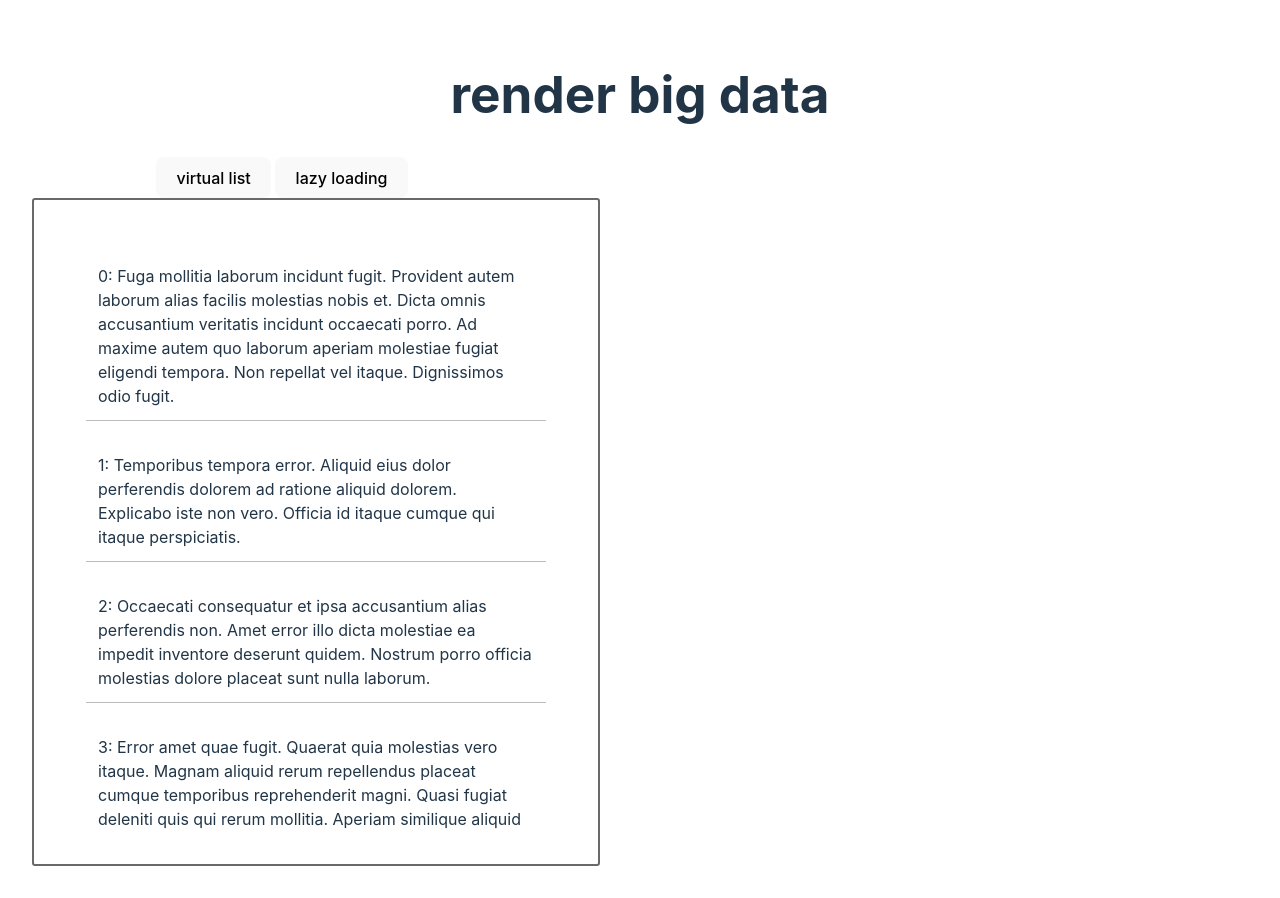
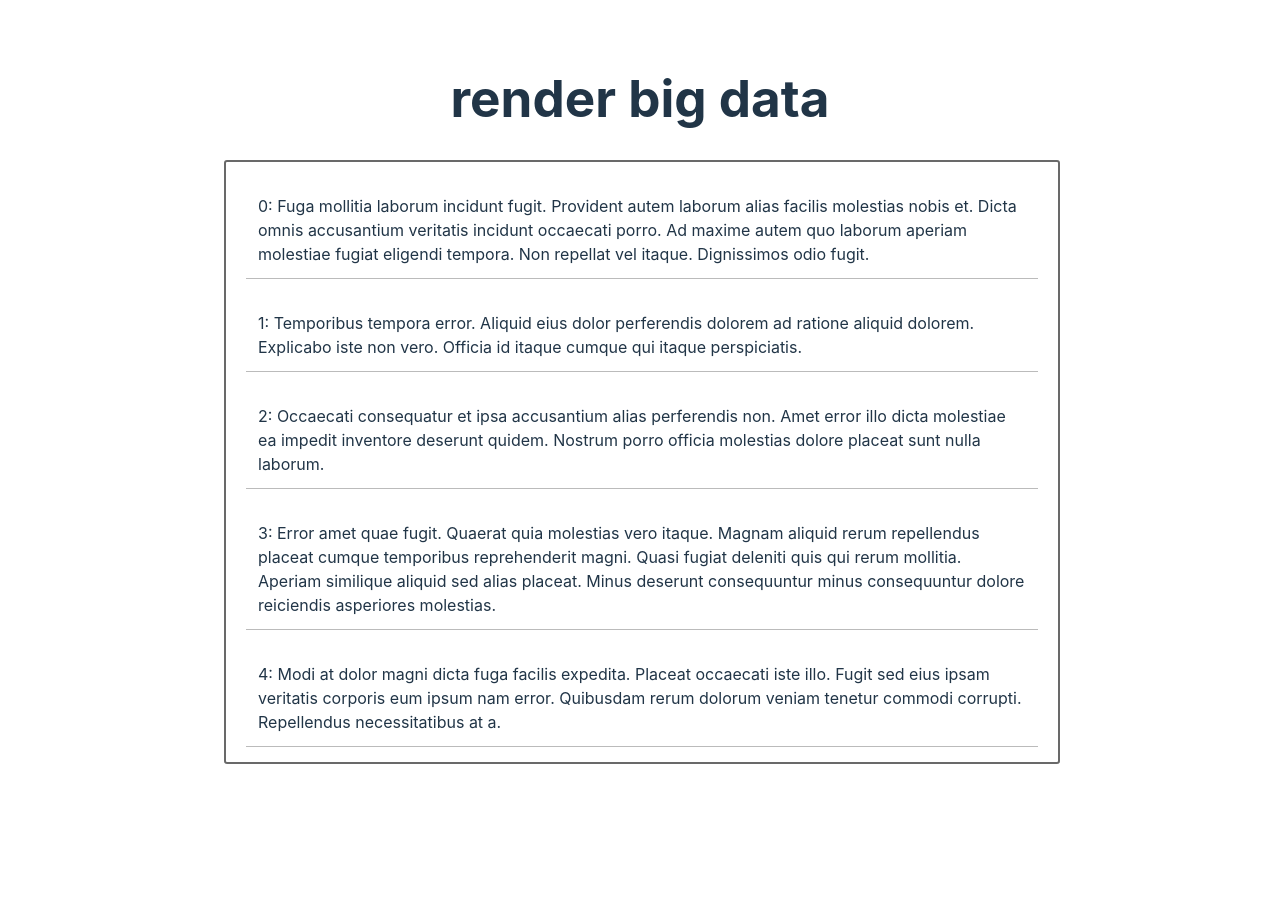
Before and after one commit to Buzhifanji/render-big-data, a Svelte app: page / in a window 1280 px wide. After the commit the page ends 800 px from the top, so only its background shows below. Built offline with nearby package versions, Linux system fonts and the light colour scheme.

Commit message:
构建demo 打包

```diff
--- a/package.json
+++ b/package.json
@@ -39,6 +39,7 @@
   "scripts": {
     "dev": "vite --mode development",
     "build": "rimraf -rf dist && vite build --mode production",
+    "build:demo": "rimraf -rf demo && vite build --mode demo",
     "preview": "vite preview",
     "check": "svelte-check --tsconfig ./tsconfig.json"
   },
--- a/src/App.svelte
+++ b/src/App.svelte
@@ -42,10 +42,10 @@
 <main>
   <h1>render big data</h1>
   <section>
-    <div>
+    <!-- <div>
       <button on:click={() => (selected = 0)}>virtual list</button>
       <button on:click={() => (selected = 1)}>lazy loading</button>
-    </div>
+    </div> -->
     <div class="card">
       {#if selected === 0}
         <VirtualList>
@@ -74,8 +74,9 @@
 </main>
 
 <style>
-  section {
-    width: 500px;
+  main {
+    margin: 0 auto;
+    padding: 0 12em;
   }
   .card {
     width: 100%;
--- a/src/app.css
+++ b/src/app.css
@@ -38,9 +38,7 @@ h1 {
   line-height: 1.1;
 }
 
-.card {
-  padding: 2em;
-}
+
 
 #app {
   max-width: 1280px;
--- a/vite.config.ts
+++ b/vite.config.ts
@@ -5,8 +5,9 @@ import dts from 'vite-plugin-dts'
 import sveltePreprocess from 'svelte-preprocess';
 import Delete from 'rollup-plugin-delete'
 
-// https://vitejs.dev/config/
-export default defineConfig({
+export default defineConfig(({ command, mode }) => {
+  if (command === 'build' && mode === "development") {
+    return {
       plugins: [
         svelte({
           compilerOptions: {
@@ -64,4 +65,75 @@ export default defineConfig({
           ]
         }
       },
+    }
+  } else {
+    return {
+      plugins: [svelte()],
+      build: {
+        outDir: 'demo',
+      }
+    }
+  }
 })
+
+
+// https://vitejs.dev/config/
+// export default defineConfig({
+//   plugins: [
+//     svelte({
+//       compilerOptions: {
+//         customElement: process.env.NODE_ENV === 'production' ? true : false// 开发环境 会报错
+//       },
+//       preprocess: sveltePreprocess(),
+//     }),
+//     dts({
+//       outputDir: ['dist/types'],
+//       staticImport: true,
+//       insertTypesEntry: true,
+//       beforeWriteFile: (filePath: string, content: string) => {
+//         if (filePath.includes('index.d.ts')) {
+//           const result = content.replace(/.svelte/g, '')
+
+//           return { filePath, content: result }
+//         }
+//       }
+//     }),
+//   ],
+//   build: {
+//     lib: {
+//       entry: resolve(__dirname, 'src/lib/index.ts'),
+//       name: 'virtual-list',
+//     },
+//     sourcemap: false,
+//     minify: false,
+//     rollupOptions: {
+//       input: ['src/lib/index.ts'],
+//       output: [
+//         {
+//           format: 'es',
+//           //不用打包成.es.js,这里我们想把它打包成.js
+//           entryFileNames: '[name].js',
+//           //让打包目录和我们目录对应
+//           preserveModules: true,
+//           //配置打包根目录
+//           dir: 'dist/es',
+//           preserveModulesRoot: 'src',
+//         },
+//         {
+//           format: 'cjs',
+//           entryFileNames: '[name].cjs',
+//           //让打包目录和我们目录对应
+//           preserveModules: true,
+//           //配置打包根目录
+//           dir: 'dist/cjs',
+//           preserveModulesRoot: 'src'
+//         }
+//       ],
+//       plugins: [
+//         Delete({
+//           targets: ["dist/*.{svg}"]
+//         })
+//       ]
+//     }
+//   },
+// })
```
Also changed, not shown: 2 other files (tests, documents, lock files or other folders). Lines whose indentation alone changed are shown as unchanged.
